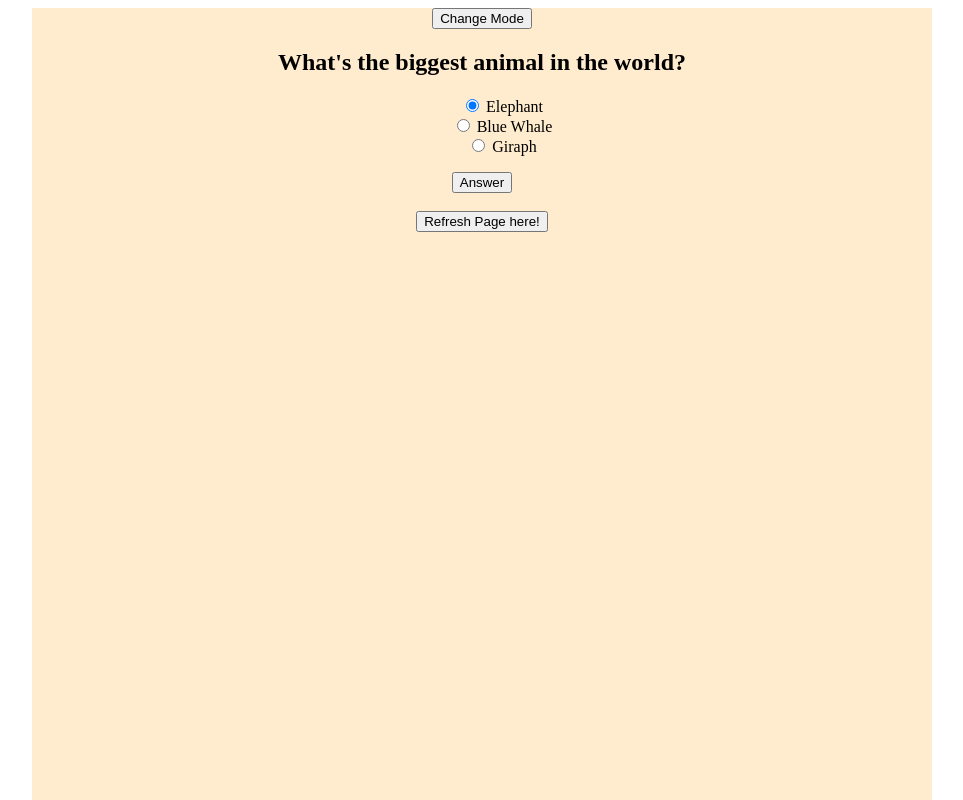
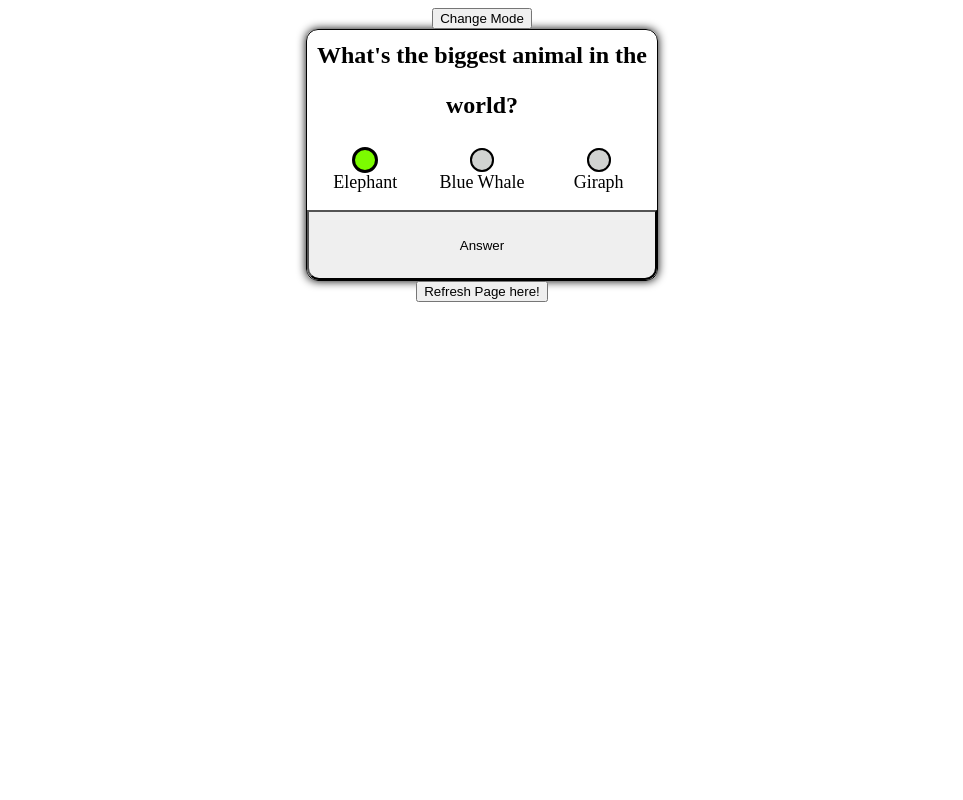
Before and after one commit to PatrikBrolin/Ankademin-Quiz, a plain HTML site: page index.html in a window 1280 px wide. Shown: the top 800 px of the page, without its empty margins (158-1121 px from the left). Drawn offline with Linux system fonts and the light colour scheme.

Commit message:
css updates

```diff
--- a/style.css
+++ b/style.css
@@ -1,19 +1,128 @@
 body html {
   height: 100%;
   width: 100%;
-  background-color: lavenderblush;
+
+}
+#darkMode {
+  margin: 0;
 }
 .container{
   max-width: 900px;
   height: 200vh;
   max-height: 100%;
   margin: auto;
-  background-color: blanchedalmond;
   text-align: center;
 }
 
-ul{
+.quizContainer{
+  display: grid;
+  margin: auto;
+  border-radius: 12px;
+  border: 1px solid;
+  height: 250px;
+  width: 350px;
+  text-align: center;
+  box-shadow: 0 0 10px;
+}
+
+.quizContainer > ul{
   list-style: none;
+  display: flex;
+  padding-left: 0px;
+  height: 80px;
+  margin: 0px;
+  vertical-align: center;
+  text-align: center;
+}
+.quizContainer > ul input{
+  margin: auto;
+  cursor: pointer;
+  border: 0px;
+  width: 100%;
+  height: 1.5rem;
+}
+input[type='radio']:after {
+  width: 20px;
+  height: 20px;
+  border-radius: 15px;
+  top: 0px;
+  left: 46px;
+  position: relative;
+  background-color: #d1d3d1;
+  content: '';
+  display: inline-block;
+  visibility: visible;
+  border: 2px solid black;
+}
+
+input[type='radio']:checked:after {
+  width: 20px;
+  height: 20px;
+  border-radius: 15px;
+  top: -1px;
+  left: 45px;
+  position: relative;
+  background-color:lawngreen;
+  content: '';
+  display: inline-block;
+  visibility: visible;
+  border: 3px solid ;
+}
+input[type='checkbox']:after {
+  width: 20px;
+  height: 20px;
+  top: 0px;
+  left: 46px;
+  position: relative;
+  background-color: #d1d3d1;
+  content: '';
+  display: inline-block;
+  visibility: visible;
+  border: 2px solid black;
+}
+
+input[type='checkbox']:checked:after {
+  width: 20px;
+  height: 20px;
+  top: -1px;
+  left: 45px;
+  position: relative;
+  background-color:lawngreen;
+  content: '';
+  display: inline-block;
+  visibility: visible;
+  border: 3px solid ;
+}
+
+
+.quizContainer li{
+  font-size: 18px;
+  display: grid;
+  width: 116px;
+  margin: auto;
+}
+.quizContainer #question{
+  width: 350px;
+  height: 100px;
+  word-wrap: break-word;
+  margin-bottom: 0px;
+  margin-top: 0px;
+  line-height: 50px;
+}
+
+ul {
+  list-style: none;
+}
+#answerBtn {
+  align-self: flex-end;
+  width: 100%;
+  height: 70px;
+  bottom: 0px;
+  border-radius: 0 0 12px 12px;
+}
+
+button{
+  cursor: pointer;
 }
 
 [name=choiceCB] {
```
Also changed, not shown: index.html (+0 -2 lines).
